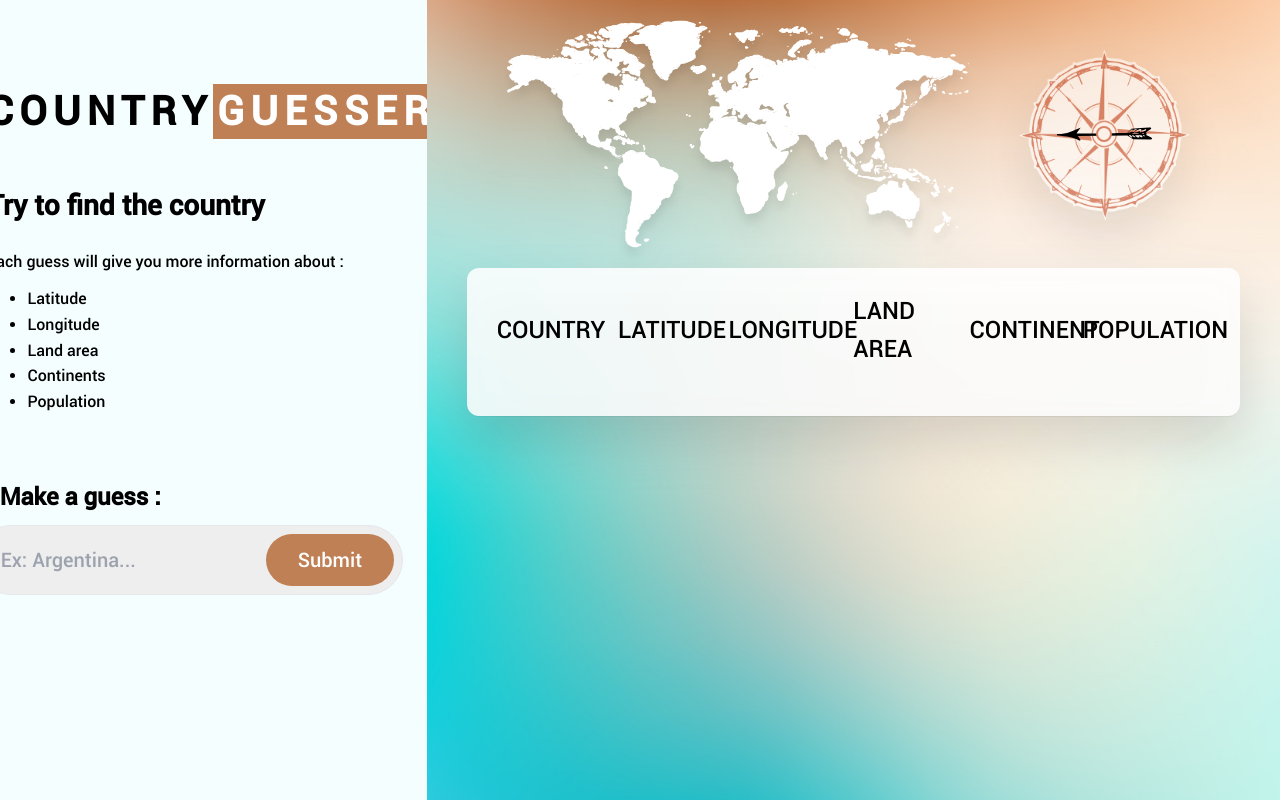
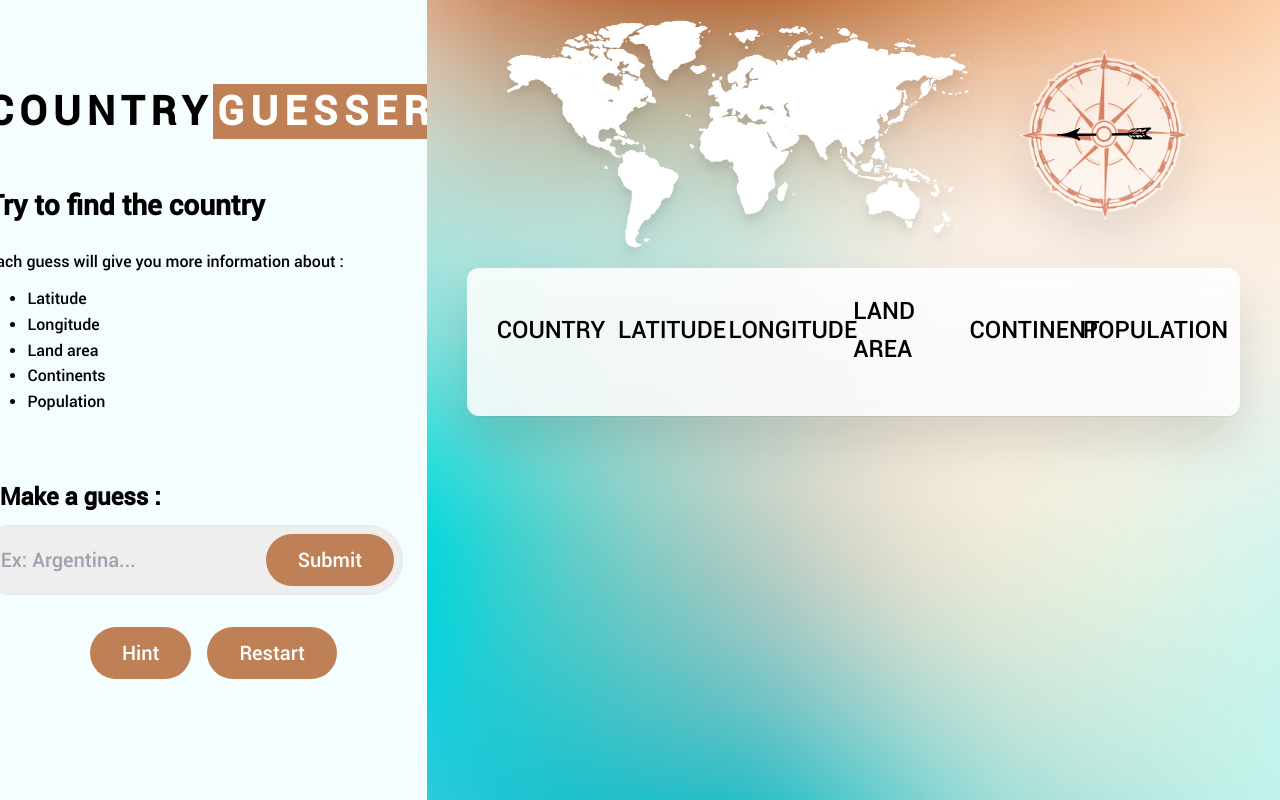
Before and after one commit to Yugo-Cartron/country-guesser, a Vue app: page /play in a window 1280 px wide. Built offline with nearby package versions, Linux system fonts and the light colour scheme.

Commit message:
add flag hint

```diff
--- a/src/components/Play.vue
+++ b/src/components/Play.vue
@@ -18,12 +18,21 @@ const countries = ref<Map<string, Country>>(new Map())
 const tagHistoryLineList = ref<tagHistoryLineProps[]>([])
 let answer: Country | undefined;
 const annabelle = ref(false)
+const hint = ref(false)
 
 onMounted(() => {
   getDataFromJson();
+  newGame()
+})
+
+function newGame() {
   answer = pickARandomAnswer()
   console.log(answer)
-})
+  tagHistoryLineList.value = []
+  hint.value = false
+  annabelle.value = false
+  guess.value = ''
+}
 
 function pickARandomAnswer() {
   const countryNames = Array.from(countries.value.keys())
@@ -99,7 +108,6 @@ function displayAttributes(country: Country) {
     truthTable: truthTable,
     directionTable: directionTable,
   })
-
   updateCompass(country)
 }
 
@@ -191,6 +199,10 @@ function updateCompass(country: Country) {
   }
 }
 
+function displayHint() {
+  hint.value = !hint.value
+}
+
 </script>
 
 <template>
@@ -220,11 +232,23 @@ function updateCompass(country: Country) {
             Submit
           </button>
         </div>
-        <Autocomplete id="autocomplete" :incomplete-guess="incompleteGuess" @selected-country="(selectedCountry) => pickACountryWithAutocomplete(selectedCountry)"/>
+        <div class="relative">
+          <Autocomplete id="autocomplete" class="absolute w-full top-0" :incomplete-guess="incompleteGuess" @selected-country="(selectedCountry) => pickACountryWithAutocomplete(selectedCountry)"/>
+        </div>
       </form>
+      <div class="flex flex-row text-xl gap-4 py-8">
+        <button class="bg-[#BF8055] text-[#ffffff] rounded-full py-3 px-8"
+        @click="displayHint">
+          Hint
+        </button>
+        <button class="bg-[#BF8055] text-[#ffffff] rounded-full py-3 px-8"
+        @click="newGame">
+          Restart
+        </button>
+      </div>
+      <img v-if="hint" :src="answer!.flag" class="py-2 flex justify-center rounded-2xl items-center max-h-[15vh] drop-shadow-2xl" />
       <p v-if="annabelle">Thank you Annabelle for your wonderful design</p>
-      <img v-if="annabelle" class="max-h-[25vh]" src="../assets/backgrounds/annabelle.png"/>
-
+      <img v-if="annabelle" class="max-h-[20vh]" src="../assets/backgrounds/annabelle.png"/>
     </div>
 
 
@@ -250,12 +274,7 @@ function updateCompass(country: Country) {
           <h3 class="flex w-1/6 items-center justify-center">POPULATION</h3>
         </div>
         <div id="historyGrid" class="flex flex-col-reverse gap-2">
-<!--          <button class="bg-[#BF8055] text-[#ffffff] rounded-full">-->
-<!--            Restart-->
-<!--          </button>-->
-<!--          <div class="border-t-2 border-[#BDBDBD]"></div>-->
           <TagHistoryLine v-for="tagHistoryLine in tagHistoryLineList"
-                          class="transition-all duration-500"
                           :country="tagHistoryLine.country"
                           :truthTable="tagHistoryLine.truthTable"
                           :directionTable="tagHistoryLine.directionTable"
--- a/src/components/Suggestion.vue
+++ b/src/components/Suggestion.vue
@@ -18,7 +18,7 @@ function emitSelectedCountry() {
 
 <template>
 
-  <div class="flex flex-row items-center hover:bg-[#BF8055] hover:text-white">
+  <div class="flex flex-row items-center hover:bg-[#BF8055] hover:text-white" @click="emitSelectedCountry">
     <div class="w-16 m-4">
       <img :src="props.flag" />
     </div>
```
